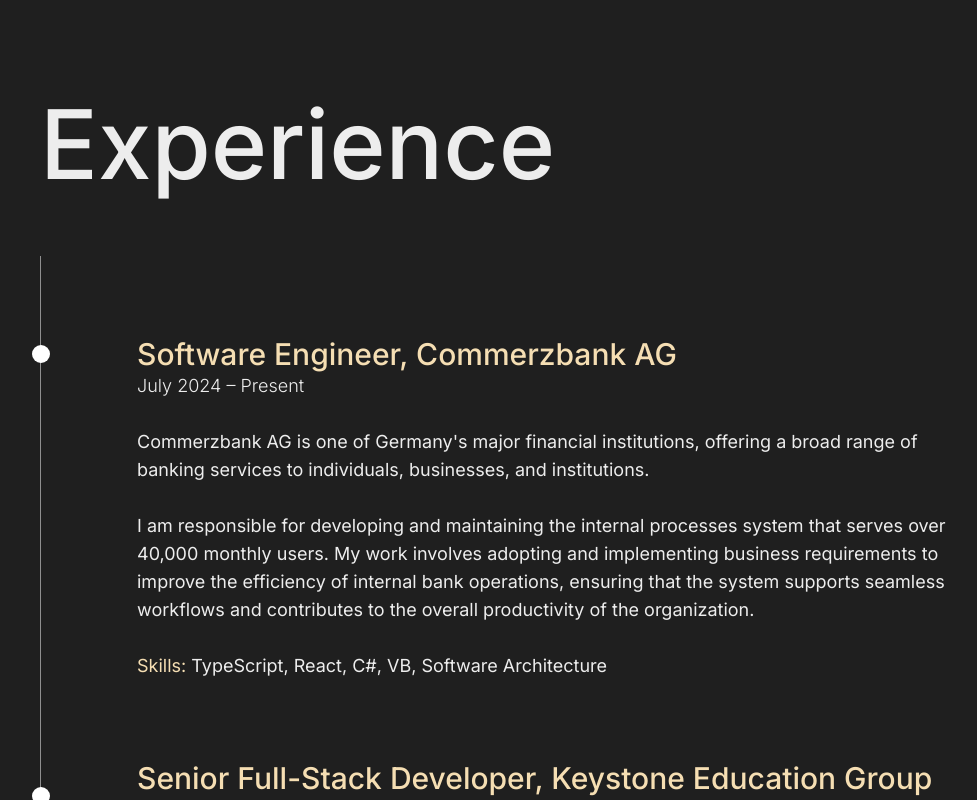
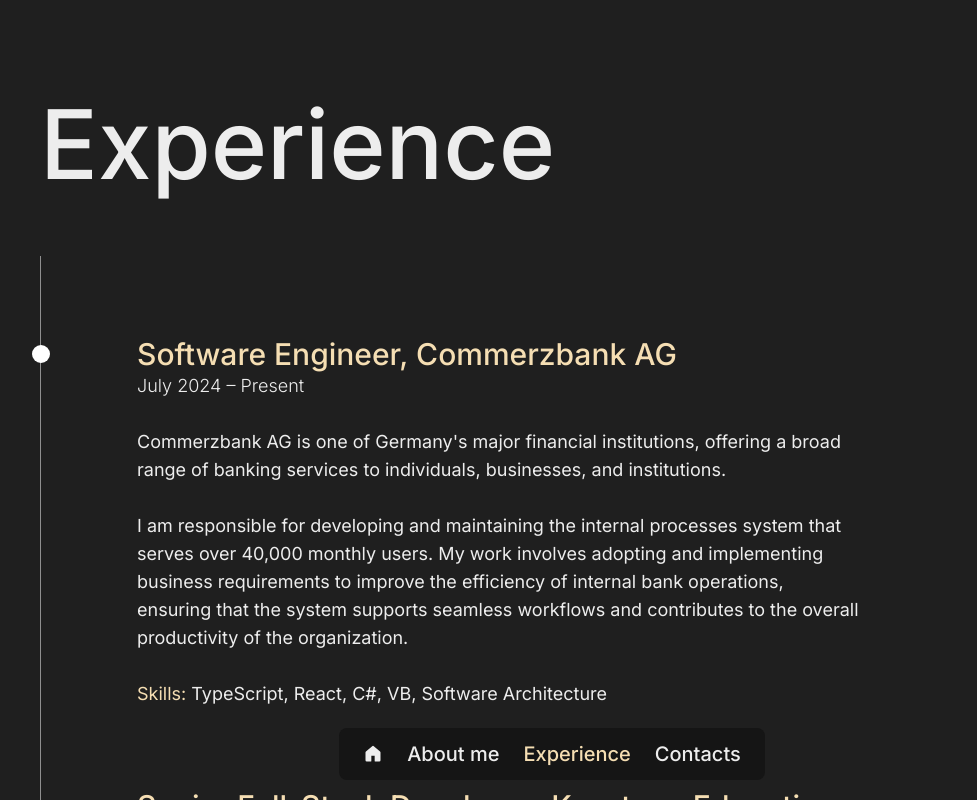
Before and after one commit to denyspupin/denyspupin.dev, a Next.js app: page /experience in a window 1280 px wide. Shown: the top 800 px of the page, without its empty margins (88-1065 px from the left). Built offline with nearby package versions, Linux system fonts and the light colour scheme; no server answers.

Commit message:
Adding floating navbar, page animations

```diff
--- a/package.json
+++ b/package.json
@@ -14,7 +14,8 @@
     "motion": "^11.16.0",
     "next": "15.1.3",
     "react": "^19.0.0",
-    "react-dom": "^19.0.0"
+    "react-dom": "^19.0.0",
+    "react-icons": "^5.4.0"
   },
   "devDependencies": {
     "@eslint/eslintrc": "^3",
--- a/src/app/about/page.tsx
+++ b/src/app/about/page.tsx
@@ -1,3 +1,4 @@
+import FloatingNavbar from "@/components/FloatingNavbar";
 import React from "react";
 
 const About = () => {
--- a/src/app/contacts/page.tsx
+++ b/src/app/contacts/page.tsx
@@ -1,3 +1,4 @@
+import FloatingNavbar from "@/components/FloatingNavbar";
 import React from "react";
 
 const Contacts = () => {
--- a/src/app/experience/page.tsx
+++ b/src/app/experience/page.tsx
@@ -7,15 +7,9 @@ const Experience = () => {
       <h1 className="text-3xl font-medium md:text-5xl lg:text-6xl xl:text-8xl">
         Experience
       </h1>
-      <ul className="timeline mt-10 flex flex-col gap-y-8 py-10 pl-8 md:mt-10 md:gap-y-10 md:py-16 md:pl-16 lg:mt-16 lg:gap-y-20 lg:py-20 lg:pl-24 xl:max-w-[90%] 2xl:max-w-[70%]">
+      <ul className="timeline mt-10 flex flex-col gap-y-8 py-10 pl-8 md:mt-10 md:gap-y-10 md:py-16 md:pl-16 lg:mt-16 lg:gap-y-20 lg:py-20 lg:pl-24 xl:max-w-[80%] 2xl:max-w-[55%]">
         {experience.jobs.map((job) => (
-          <motion.li
-            initial={{ x: -100 }}
-            whileInView={{ x: 0 }}
-            viewport={{ once: true }}
-            key={job.id}
-            className="flex flex-col gap-y-5 lg:gap-y-7"
-          >
+          <motion.li key={job.id} className="flex flex-col gap-y-5 lg:gap-y-7">
             <div>
               <h3 className="timeline-achor relative text-lg font-medium text-accent md:text-xl lg:text-2xl xl:text-3xl 2xl:text-4xl">
                 {job.role}
@@ -24,10 +18,8 @@ const Experience = () => {
                 {job.period}
               </h4>
             </div>
-            {/* <div> */}
             <p className="lg:text-lg 2xl:text-xl">{job.companyDescription}</p>
             <p className="lg:text-lg 2xl:text-xl">{job.roleDescription}</p>
-            {/* </div> */}
             <p className="lg:text-lg 2xl:text-xl">
               <span className="text-accent">Skills: </span>
               {job.skills.join(", ").toString()}
--- a/src/app/layout.tsx
+++ b/src/app/layout.tsx
@@ -3,6 +3,9 @@ import { Inter } from "next/font/google";
 import "./globals.css";
 import { GoogleTagManager } from "@next/third-parties/google";
 import { SpeedInsights } from "@vercel/speed-insights/next";
+import FloatingNavbar from "@/components/FloatingNavbar";
+import * as motion from "motion/react-client";
+import { AnimatePresence } from "motion/react";
 
 const inter = Inter({
   subsets: ["latin"],
@@ -23,7 +26,19 @@ export default function RootLayout({
       <body className={`${inter.className} antialiased`}>
         <GoogleTagManager gtmId={process.env.NEXT_PUBLIC_GAID!} />
         <SpeedInsights />
-        <main className="px-6 md:px-12 lg:px-16 xl:px-32">{children}</main>
+        <AnimatePresence>
+          <motion.main
+            className="px-6 md:px-12 lg:px-16 xl:px-32"
+            initial={{ opacity: 0 }}
+            animate={{ opacity: 1 }}
+            transition={{
+              duration: 0.4,
+            }}
+          >
+            {children}
+          </motion.main>
+        </AnimatePresence>
+        <FloatingNavbar />
       </body>
     </html>
   );
--- a/src/app/page.tsx
+++ b/src/app/page.tsx
@@ -12,7 +12,7 @@ const Home = () => {
             width={165}
             height={165}
             priority={true}
-            alt="Denys's Pupin photo"
+            alt="Denys's Pupin profile photo"
             className="h-[100px] w-[100px] rounded-3xl lg:h-[145px] lg:w-[145px] xl:h-[165px] xl:w-[165px]"
           />
         </motion.div>
--- /dev/null
+++ b/src/components/FloatingNavbar.tsx
@@ -0,0 +1,61 @@
+"use client";
+
+import { AnimatePresence } from "motion/react";
+import * as motion from "motion/react-client";
+import Link from "next/link";
+import { usePathname } from "next/navigation";
+import { GoHomeFill } from "react-icons/go";
+
+const FloatingNavbar = () => {
+  const path = usePathname();
+
+  // Do not show floating navbar on the home page
+  return path === "/" ? null : (
+    <AnimatePresence>
+      <motion.nav
+        initial={{ y: 50 }}
+        animate={{ y: 0 }}
+        transition={{ duration: 0.3 }}
+        className="bg-primary fixed bottom-0 left-0 right-0 z-50 flex justify-center p-5"
+      >
+        <ul className="text-md flex flex-row items-center gap-x-6 rounded-lg bg-[rgb(21,21,21)] px-6 py-3 font-medium md:text-xl">
+          <li>
+            <Link href="/">
+              <GoHomeFill />
+            </Link>
+          </li>
+          {menu.map((item) => (
+            <li key={item.id}>
+              <Link
+                href={item.href}
+                className={`hover:text-accent ${path === `/${item.href}` ? "text-accent" : ""}`}
+              >
+                {item.name}
+              </Link>
+            </li>
+          ))}
+        </ul>
+      </motion.nav>
+    </AnimatePresence>
+  );
+};
+
+export const menu = [
+  {
+    id: 1,
+    name: "About me",
+    href: "about",
+  },
+  {
+    id: 2,
+    name: "Experience",
+    href: "experience",
+  },
+  {
+    id: 3,
+    name: "Contacts",
+    href: "contacts",
+  },
+];
+
+export default FloatingNavbar;
```
Also changed, not shown: src/hooks/useWindowSize.ts (added, +26 -0 lines), 1 other file (tests, documents, lock files or other folders).
